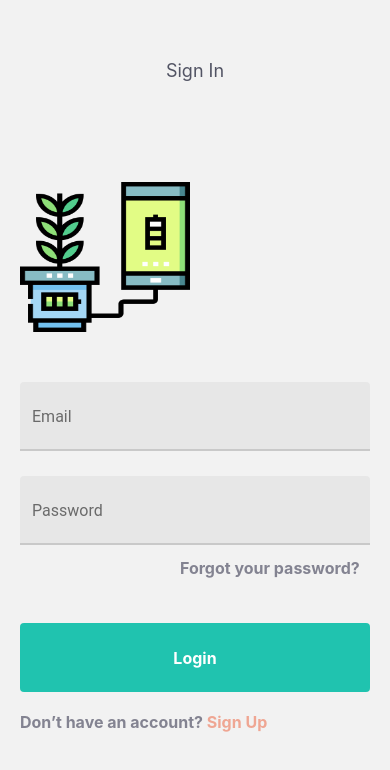
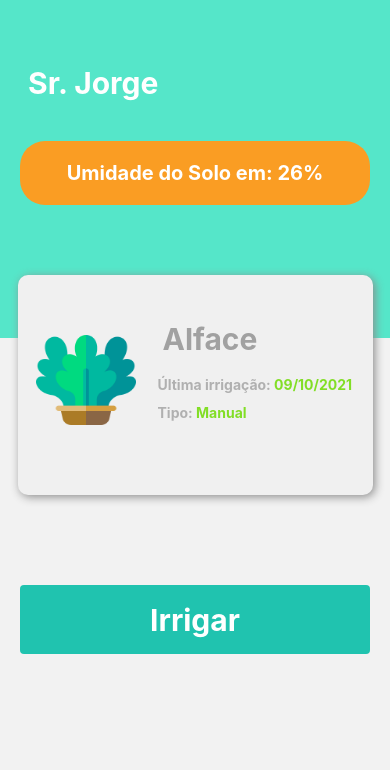
Before and after one commit to Doug-Oliveira/colheita-feliz, a React Native app: screen / in a window 390 px wide. Shown: the top 770 px of the page. Built offline with nearby package versions, Linux system fonts and the light colour scheme.

Commit message:
change routes

```diff
--- a/app/routes/auth.routes.tsx
+++ b/app/routes/auth.routes.tsx
@@ -3,6 +3,7 @@ import { createStackNavigator } from '@react-navigation/stack';
 
 import { SignIn } from '../screens/SignIn';
 import { SignOut } from '../screens/Signout';
+import { Home } from '../screens/Home';
 
 const { Navigator, Screen } = createStackNavigator();
 
@@ -14,6 +15,10 @@ export function AuthRoutes(){
     }}
     >
       <Screen
+        name="Home"
+        component={Home}
+      />
+      <Screen
         name="SignIn"
         component={SignIn}
       />
--- /dev/null
+++ b/app/screens/Home/index.tsx
@@ -0,0 +1,37 @@
+import React, {} from "react";
+import { useNavigation } from "@react-navigation/native";
+import { View, Text, Image, KeyboardAvoidingView, TouchableOpacity, ScrollView, SafeAreaView, Platform} from "react-native";
+import plant_card from '../../assets/planta.png';
+import {styles} from './styles';
+import { Card } from "react-native-paper";
+
+
+export function Home(){
+
+  return(
+    <SafeAreaView style={styles.container}>
+    <KeyboardAvoidingView behavior={Platform.OS == "ios" ? "padding" : "height" } enabled>
+        <View style={styles.container}>
+        <Text style={styles.plantation_name}>
+            Sr. Jorge
+          </Text>
+          <Text style={styles.plantation_title}>
+            Umidade do Solo em: 26%
+          </Text>
+          <View style={styles.plantation_card}>
+            <Image source={plant_card}
+            style={styles.image}
+            resizeMode="stretch"/>
+            <Text style={styles.plantation_information}>Alface</Text>
+            <Text style={styles.last_irrigation}>Última irrigação: <Text style={styles.font_styled}>09/10/2021</Text></Text>
+            <Text style={styles.last_irrigation}>Tipo: <Text style={styles.font_styled}>Manual</Text></Text>
+          </View>
+          <TouchableOpacity style={styles.btn} activeOpacity={0.7}>
+          <Text style={styles.text_btn}>
+            Irrigar
+          </Text>
+        </TouchableOpacity>
+        </View>
+    </KeyboardAvoidingView>
+  </SafeAreaView>
+)};
--- /dev/null
+++ b/app/screens/Home/styles.ts
@@ -0,0 +1,105 @@
+import {StyleSheet} from 'react-native';
+import { shadow } from 'react-native-paper';
+import { theme } from '../../global/styles/theme';
+
+export const styles = StyleSheet.create({
+
+  container:{
+    position: 'relative',
+    width:'100%',
+    height:'40%',
+    backgroundColor: '#55e6c9',
+  },
+
+  information:{
+    flexDirection: 'row',
+    fontSize: 20,
+    color: "#ffffff",
+    fontWeight: "normal"
+  },
+
+  plantation_name:{
+    flexDirection: 'row',
+    textAlign: 'left',
+    marginLeft: 28,
+    fontSize: 30,
+    marginTop: 65,
+    color: "#ffffff",
+    fontWeight: "bold"
+  },
+
+  plantation_title:{
+    flexDirection: 'row',
+    fontSize: 20,
+    marginTop: 40,
+    backgroundColor: "#fa9d23",
+    width: 350,
+    height: 68,
+    padding:20,
+    textAlign: "center",
+    alignSelf: "center",
+    borderRadius: 25,
+    color: "#ffffff",
+    fontWeight: "bold"
+  },
+
+  plantation_information:{
+    marginLeft: 145,
+    fontSize: 30,
+    position: "absolute",
+    marginTop: "13%",
+    color: "#a1a1a1",
+    fontWeight: "bold",
+
+  },
+
+  last_irrigation:{
+    marginLeft: 140,
+    fontSize: 14,
+    marginTop: 11,
+    color: "#b0b0b0",
+    fontWeight: "bold"
+
+  },
+
+  font_styled:{
+    color: "#82de26",
+  },
+
+  plantation_card:{
+    alignSelf: "center",
+    width: 355,
+    height: 220,
+    marginTop: 70,
+    marginBottom: 10,
+    borderRadius: 10,
+    backgroundColor: '#f0f0f0',
+    shadowOffset: { width: 2, height: 2 },
+    shadowColor: '#8c8c8c',
+    shadowRadius: 10,
+  },
+
+  image:{
+    width: 100,
+    height: 90,
+    marginLeft: 18,
+    top: 60
+  },
+
+  btn:{
+    alignSelf: "center",
+    marginTop: 80,
+    width: 350,
+    height: 69,
+    borderRadius: 4,
+    backgroundColor: theme.colors.primary,
+    justifyContent: 'center',
+    alignItems: 'center'
+  },
+
+  text_btn:{
+    fontSize: 30,
+    color: theme.colors.font_light,
+    fontWeight: "bold"
+  },
+});
--- a/app/screens/SignIn/index.tsx
+++ b/app/screens/SignIn/index.tsx
@@ -9,7 +9,7 @@ import firebase from "../../config/firebase";
 import { MaterialCommunityIcons } from "@expo/vector-icons"
 
 export function SignIn(){
-
+{/*
   const navigation = useNavigation();
   const [email, setEmail] = useState("");
   const [password, setPassword] = useState("");
@@ -31,7 +31,7 @@ export function SignIn(){
   useEffect(()=>{
 
   }, []);
-
+*/}
   return(
     <SafeAreaView style={styles.container}>
       <KeyboardAvoidingView behavior={Platform.OS == "ios" ? "padding" : "height" } enabled>
```
Also changed, not shown: app/assets/planta.png (added), app/screens/Home/mock.ts (added).
